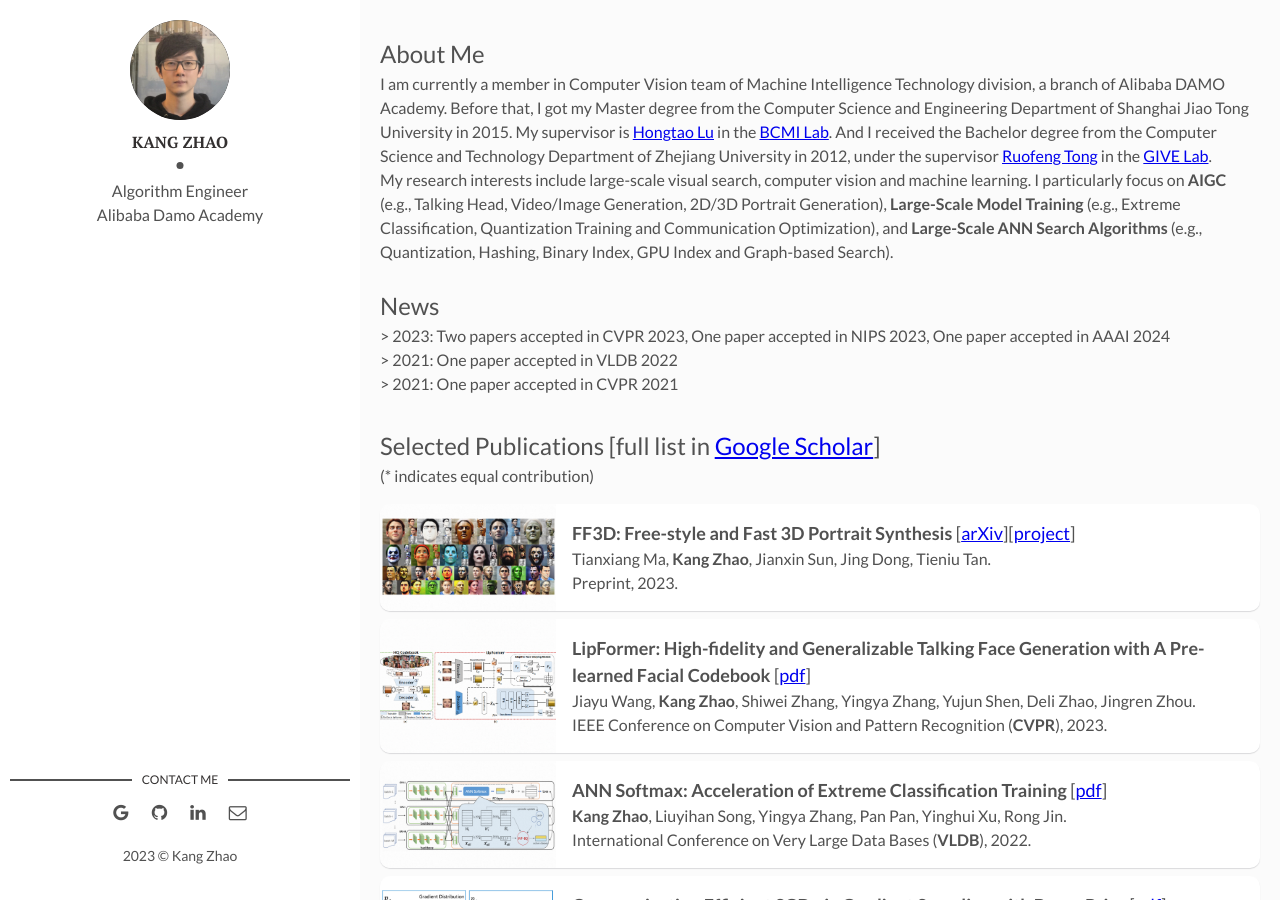
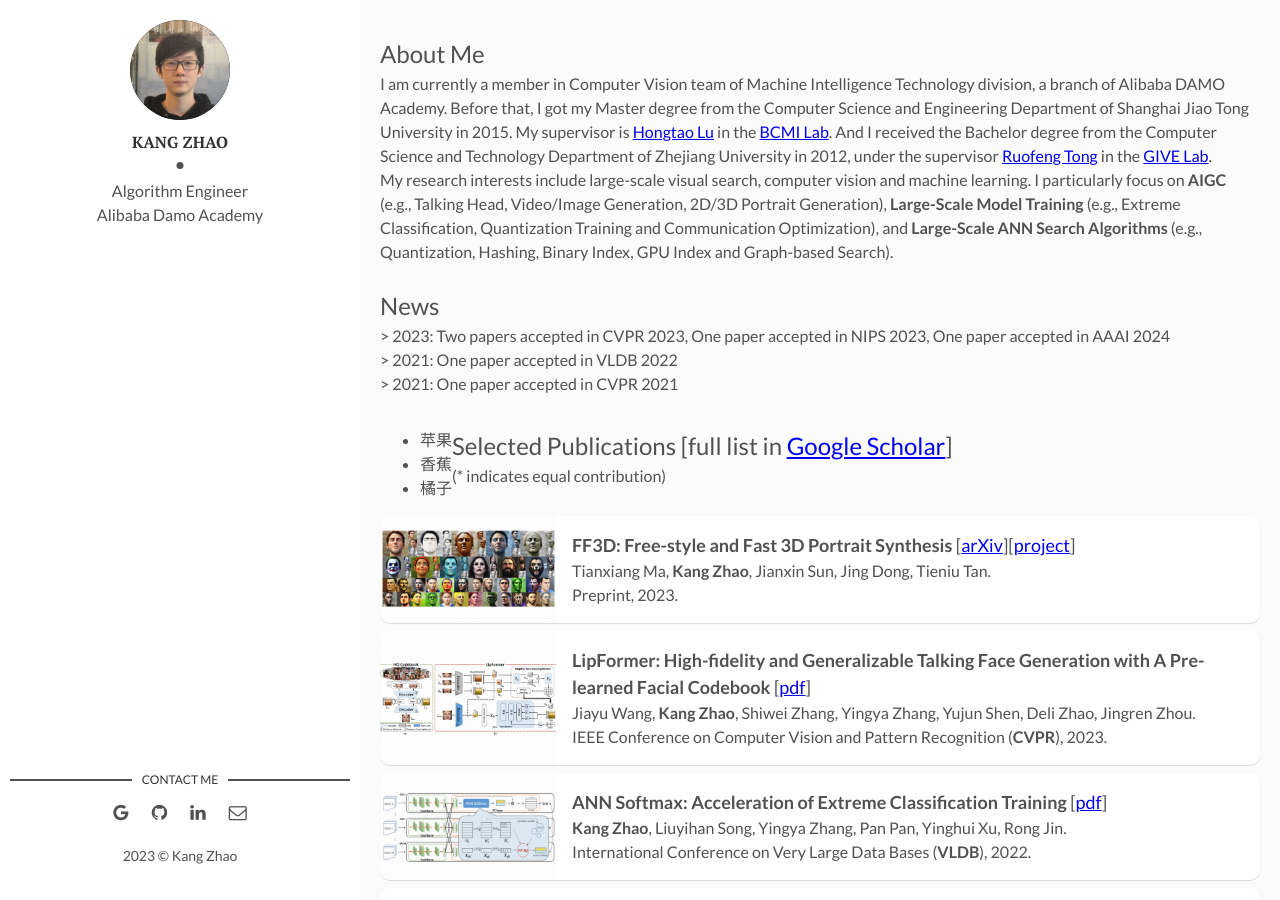
Before and after one commit to kangzhao2/kangzhao2.github.io, a Jekyll site: the page built from index.html, in a window 1280 px wide and 900 px high. Built offline with Jekyll 4.4.1, drawn with Linux system fonts in a browser that asks for light colours; the list of posts is cut into pages by our own code.

Commit message:
Update index.html
test

```diff
--- a/index.html
+++ b/index.html
@@ -9,6 +9,11 @@ My research interests include large-scale visual search, computer vision and mac
   > 2023: Two papers accepted in CVPR 2023, One paper accepted in NIPS 2023, One paper accepted in AAAI 2024<br>
   > 2021: One paper accepted in VLDB 2022<br>
   > 2021: One paper accepted in CVPR 2021
+<ul>
+  <li>苹果</li>
+  <li>香蕉</li>
+  <li>橘子</li>
+</ul>
 </p>
 <p><font size="5">Selected Publications [full list in <a href="https://scholar.google.com/citations?user=02H8RBIAAAAJ&hl=zh-CN">Google Scholar</a>]</font><br>(* indicates equal contribution)
 </p>
```
